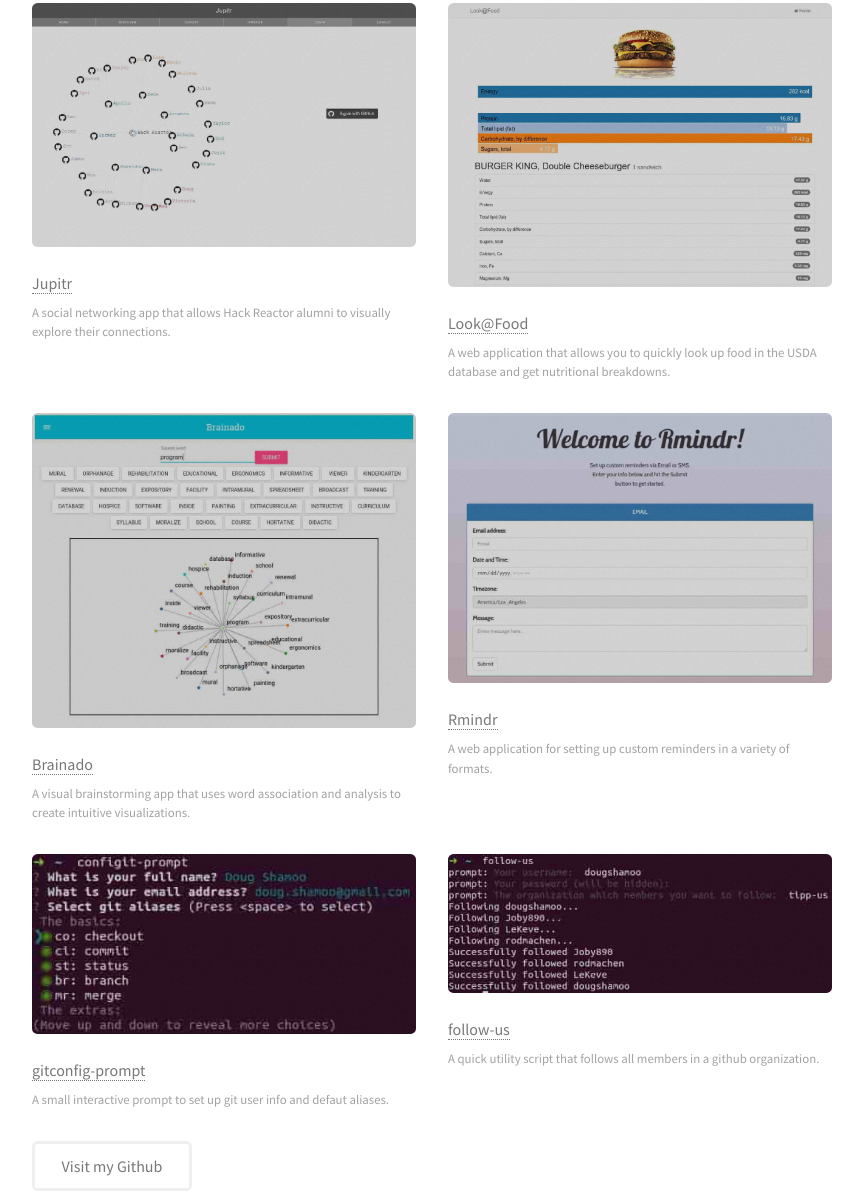
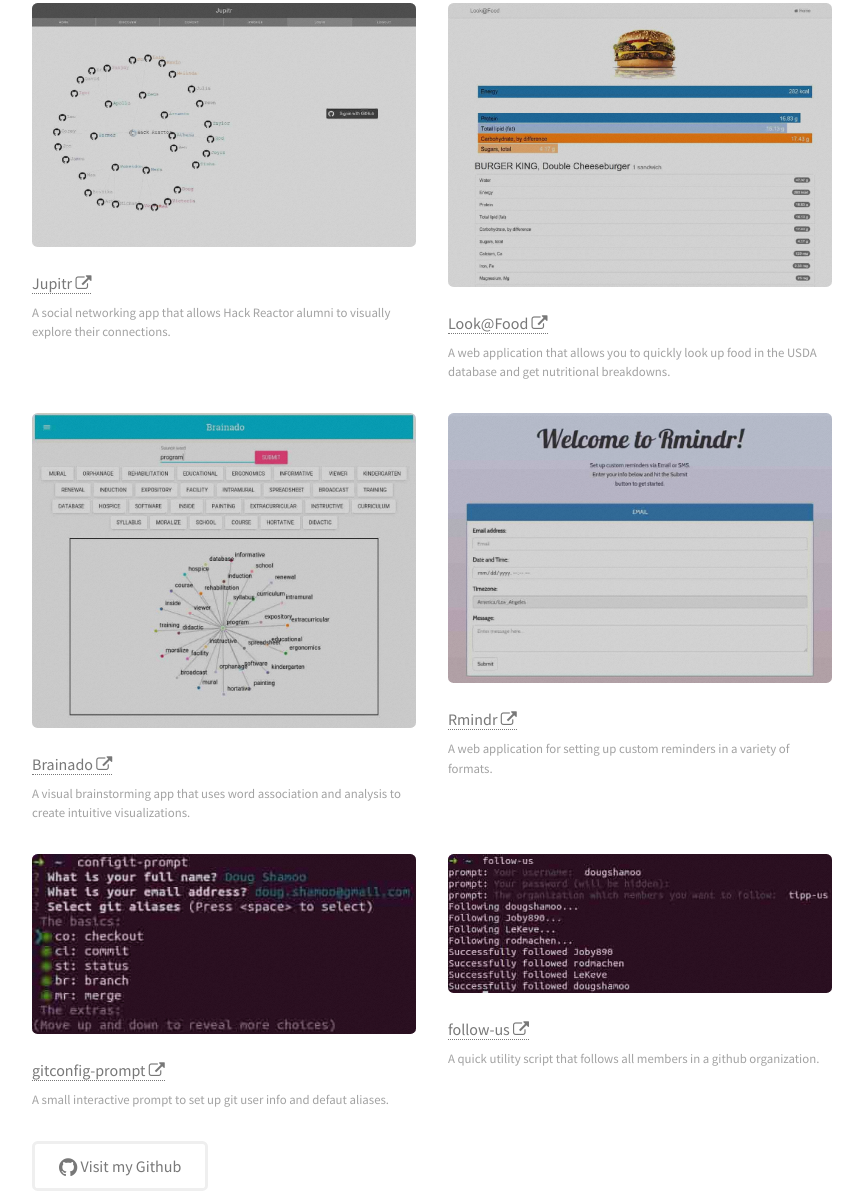
Before and after one commit to dougshamoo/me, a website: page public/index.html in a window 1280 px wide. Shown: the part 1093-2287 px from the top of the page, without its empty margins (400-1263 px from the left). Drawn offline with Linux system fonts and the light colour scheme.

Commit message:
Add icons to buttons and project links

```diff
--- a/public/index.html
+++ b/public/index.html
@@ -43,7 +43,7 @@
 							I enjoy coding, reddit, bacon, and cats. AMA.
 						</p>
 						<ul class="actions">
-							<li><a href="http://dougshamoo.github.io" class="button">Visit my blog</a></li>
+							<li><a href="http://dougshamoo.github.io" class="button"><i class="fa fa-rss fa-lg"></i> Visit my blog</a></li>
 						</ul>
 					</section>
 
@@ -53,48 +53,48 @@
 						<div class="row">
 							<article class="6u 12u$(xsmall) work-item">
 								<a href="images/fulls/tipp-us-min.jpg" class="image fit thumb"><img src="images/thumbs/tipp-us-min.jpg" alt="" /></a>
-								<h3><a href="http://tipp-us.github.io">TippUs</a></h3>
+								<h3><a href="http://tipp-us.github.io">TippUs <i class="fa fa-external-link"></i></a></h3>
 								<p>A web application that makes finding and tipping local artists painlessly simple. No downloads or registration required.</p>
 							</article>
 							<article class="6u$ 12u$(xsmall) work-item">
 								<a href="images/fulls/contextualize-min.jpg" class="image fit thumb"><img src="images/thumbs/contextualize-min.jpg" alt="" /></a>
-								<h3><a href="http://contextualize.herokuapp.com">Contextualize</a></h3>
+								<h3><a href="http://contextualize.herokuapp.com">Contextualize <i class="fa fa-external-link"></i></a></h3>
 								<p>A developer tool that produces a visual representation of the execution contexts in JavaScript code.</p>
 							</article>
 							<article class="6u 12u$(xsmall) work-item">
 								<a href="images/fulls/jupitr-min.jpg" class="image fit thumb"><img src="images/thumbs/jupitr-min.jpg" alt="" /></a>
-								<h3><a href="http://github.com/hackinghera/jupitr">Jupitr</a></h3>
+								<h3><a href="http://github.com/hackinghera/jupitr">Jupitr <i class="fa fa-external-link"></i></a></h3>
 								<p>A social networking app that allows Hack Reactor alumni to visually explore their connections.</p>
 							</article>
 							<article class="6u$ 12u$(xsmall) work-item">
 								<a href="images/fulls/look-at-food-min.jpg" class="image fit thumb"><img src="images/thumbs/look-at-food-min.jpg" alt="" /></a>
-								<h3><a href="http://look-at-food.herokuapp.com">Look@Food</a></h3>
+								<h3><a href="http://look-at-food.herokuapp.com">Look@Food <i class="fa fa-external-link"></i></a></h3>
 								<p>A web application that allows you to quickly look up food in the USDA database and get nutritional breakdowns.</p>
 							</article>
 							<article class="6u 12u$(xsmall) work-item">
 								<a href="images/fulls/brainado-min.jpg" class="image fit thumb"><img src="images/thumbs/brainado-min.jpg" alt="" /></a>
-								<h3><a href="http://brainado.herokuapp.com">Brainado</a></h3>
+								<h3><a href="http://brainado.herokuapp.com">Brainado <i class="fa fa-external-link"></i></a></h3>
 								<p>A visual brainstorming app that uses word association and analysis to create intuitive visualizations.</p>
 							</article>
 							<article class="6u$ 12u$(xsmall) work-item">
 								<a href="images/fulls/rmindr-min.jpg" class="image fit thumb"><img src="images/thumbs/rmindr-min.jpg" alt="" /></a>
-								<h3><a href="http://rmindr.herokuapp.com">Rmindr</a></h3>
+								<h3><a href="http://rmindr.herokuapp.com">Rmindr <i class="fa fa-external-link"></i></a></h3>
 								<p>A web application for setting up custom reminders in a variety of formats.</p>
 							</article>
 							<article class="6u 12u$(xsmall) work-item">
 								<a href="images/fulls/configit-min.jpg" class="image fit thumb"><img src="images/thumbs/configit-min.jpg" alt="" /></a>
-								<h3><a href="https://www.npmjs.com/package/gitconfig-prompt">gitconfig-prompt</a></h3>
+								<h3><a href="https://www.npmjs.com/package/gitconfig-prompt">gitconfig-prompt <i class="fa fa-external-link"></i></a></h3>
 								<p>A small interactive prompt to set up git user info and defaut aliases.</p>
 							</article>
 							<article class="6u 12u$(xsmall) work-item">
 								<a href="images/fulls/follow-us-min.jpg" class="image fit thumb"><img src="images/thumbs/follow-us-min.jpg" alt="" /></a>
-								<h3><a href="https://www.npmjs.com/package/follow-us">follow-us</a></h3>
+								<h3><a href="https://www.npmjs.com/package/follow-us">follow-us <i class="fa fa-external-link"></i></a></h3>
 								<p>A quick utility script that follows all members in a github organization.</p>
 							</article>
 
 						</div>
 						<ul class="actions">
-							<li><a href="http://github.com/dougshamoo" class="button">Visit my Github</a></li>
+							<li><a href="http://github.com/dougshamoo" class="button"><i class="fa fa-github fa-lg"></i> Visit my Github</a></li>
 						</ul>
 					</section>
 
```
